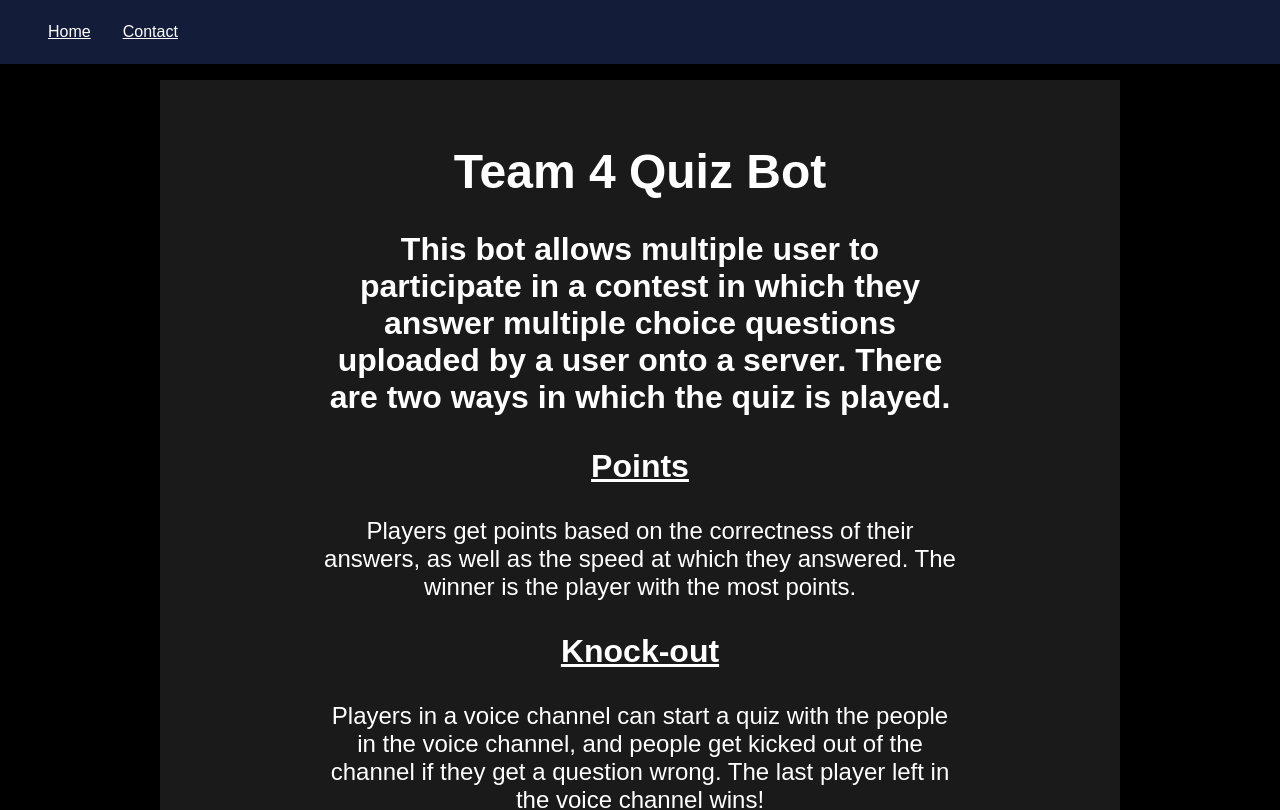
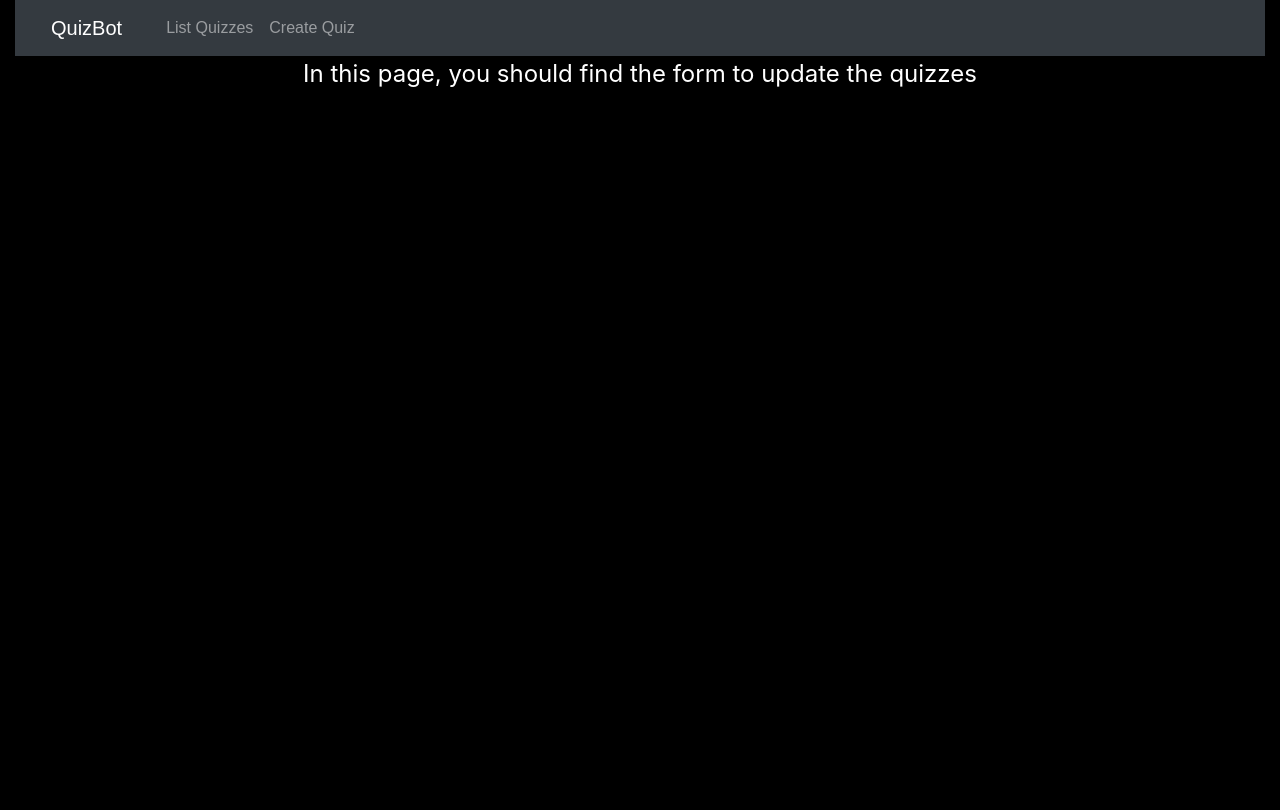
Before and after one commit to Team-4-CSES/Among-Us-Quiz, a React app: page /quizzes/update/1 in a window 1280 px wide. Shown: the top 810 px of the page. Built offline with nearby package versions, Linux system fonts and the light colour scheme; no server answers; the HTML template or start-up script is replaced by a standard one.

Commit message:
Add routing between pages

```diff
--- a/package.json
+++ b/package.json
@@ -23,7 +23,9 @@
     "@babel/core": "^7.12.3",
     "@babel/preset-env": "^7.12.1",
     "@babel/preset-react": "^7.12.1",
+    "axios": "^0.21.0",
     "babel-loader": "^8.0.2",
+    "bootstrap": "^4.5.3",
     "concurrently": "^5.3.0",
     "css-loader": "^1.0.0",
     "docker": "^1.0.0",
@@ -32,7 +34,10 @@
     "node": "^15.0.1",
     "react": "^16.14.0",
     "react-dom": "^16.14.0",
+    "react-router-dom": "^5.2.0",
+    "react-table": "^7.6.1",
     "style-loader": "^0.23.0",
+    "styled-components": "^5.2.1",
     "webpack": "^4.19.1",
     "webpack-cli": "^3.1.1",
     "webpack-dev-server": "^3.11.0"
--- a/website/client/src/components/App.js
+++ b/website/client/src/components/App.js
@@ -1,27 +1,25 @@
-import React, { useState, useEffect } from "react";
-// import "../style/App.css";
-import NavBar from "./NavBar.js";
-import MainContent from "./MainContent";
+import React from "react";
+import "bootstrap/dist/css/bootstrap.min.css";
+import { NavBar } from "../components";
+import { BrowserRouter as Router, Route, Switch } from "react-router-dom";
+import {
+  QuizzesList,
+  QuizzesInsert,
+  QuizzesUpdate,
+  MainContent,
+} from "../pages";
 
 const App = (props) => {
-  const [apiResponse, setApiResponse] = useState("");
-
-  const callAPI = () => {
-    fetch("http://localhost:9000/testAPI")
-      .then((res) => res.text())
-      .then((res) => setApiResponse(res));
-  };
-
-  useEffect(() => {
-    callAPI();
-  }, []);
-
   return (
-    <div className="App">
+    <Router>
       <NavBar />
-      <MainContent />
-      <p className="App-intro">{apiResponse}</p>
-    </div>
+      <Switch>
+        <Route path="/" exact component={MainContent} />
+        <Route path="/quizzes/list" exact component={QuizzesList} />
+        <Route path="/quizzes/create" exact component={QuizzesInsert} />
+        <Route path="/quizzes/update/:id" exact component={QuizzesUpdate} />
+      </Switch>
+    </Router>
   );
 };
 
--- /dev/null
+++ b/website/client/src/components/Links.js
@@ -0,0 +1,41 @@
+import React from "react";
+import { Link } from "react-router-dom";
+import styled from "styled-components";
+
+const Collapse = styled.div.attrs({
+  className: "collpase navbar-collapse",
+})``;
+
+const List = styled.div.attrs({
+  className: "navbar-nav mr-auto",
+})``;
+
+const Item = styled.div.attrs({
+  className: "collpase navbar-collapse",
+})``;
+
+const Links = (props) => {
+  return (
+    <React.Fragment>
+      <Link to="/" className="navbar-brand">
+        QuizBot
+      </Link>
+      <Collapse>
+        <List>
+          <Item>
+            <Link to="/quizzes/list" className="nav-link">
+              List Quizzes
+            </Link>
+          </Item>
+          <Item>
+            <Link to="/quizzes/create" className="nav-link">
+              Create Quiz
+            </Link>
+          </Item>
+        </List>
+      </Collapse>
+    </React.Fragment>
+  );
+};
+
+export default Links;
--- a/website/client/src/components/NavBar.js
+++ b/website/client/src/components/NavBar.js
@@ -1,13 +1,27 @@
 import React from "react";
-import "../style/navbar.css"
+import "../style/navbar.css";
+import styled from 'styled-components'
+
+import Links from "./Links";
+
+const Container = styled.div.attrs({
+  className: "container-fluid { padding: 0;}",
+})``;
+
+const Nav = styled.nav.attrs({
+  className: "navbar navbar-expand-lg navbar-dark bg-dark",
+})`
+  margin-bottom: 20 px;
+`;
 
 const NavBar = (props) => {
   return (
-    <div className = "navBar">
-      <a href="">Home</a>
-      <a href="">Contact</a>
-    </div>
+    <Container>
+      <Nav>
+        <Links />
+      </Nav>
+    </Container>
   );
-}
+};
 
 export default NavBar;
--- /dev/null
+++ b/website/client/src/components/index.js
@@ -0,0 +1,5 @@
+import Links from './Links'
+import MainContent from '../pages/MainContent'
+import NavBar from './NavBar'
+
+export { Links, NavBar}
--- /dev/null
+++ b/website/client/src/pages/QuizzesInsert.js
@@ -0,0 +1,11 @@
+import React from "react";
+
+const QuizzesInsert = (props) => {
+  return (
+    <div>
+      <p> In this page, you should find a form to add a quiz </p>
+    </div>
+  );
+};
+
+export default QuizzesInsert;
--- /dev/null
+++ b/website/client/src/pages/QuizzesList.js
@@ -0,0 +1,11 @@
+import React from "react";
+
+const QuizzesList = (props) => {
+  return (
+    <div>
+      <p> In this page, you should find the list of quizzes </p>
+    </div>
+  );
+};
+
+export default QuizzesList;
--- /dev/null
+++ b/website/client/src/pages/QuizzesUpdate.js
@@ -0,0 +1,11 @@
+import React from "react";
+
+const QuizzesUpdate = (props) => {
+  return (
+    <div>
+      <p> In this page, you should find the form to update the quizzes </p>
+    </div>
+  );
+};
+
+export default QuizzesUpdate;
--- /dev/null
+++ b/website/client/src/pages/index.js
@@ -0,0 +1,6 @@
+import QuizzesInsert from "./QuizzesInsert";
+import QuizzesList from "./QuizzesList";
+import QuizzesUpdate from "./QuizzesUpdate";
+import MainContent from "./MainContent";
+
+export { QuizzesUpdate, QuizzesList, QuizzesInsert, MainContent };
--- a/website/client/src/style/stylesheet.css
+++ b/website/client/src/style/stylesheet.css
@@ -3,4 +3,5 @@ body{
   background-color: black;
   text-align: center;
   margin: 0 0;
+  padding: 0 0;
 }
```
Also changed, not shown: website/client/src/pages/MainContent.js (renamed from website/client/src/components/MainContent.js), 2 other files (tests, documents, lock files or other folders).
